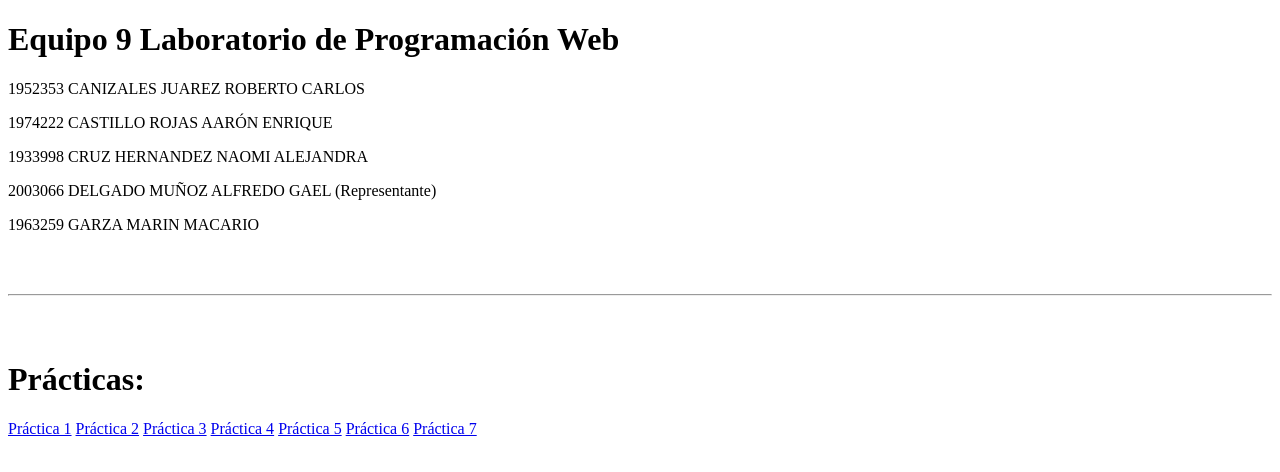
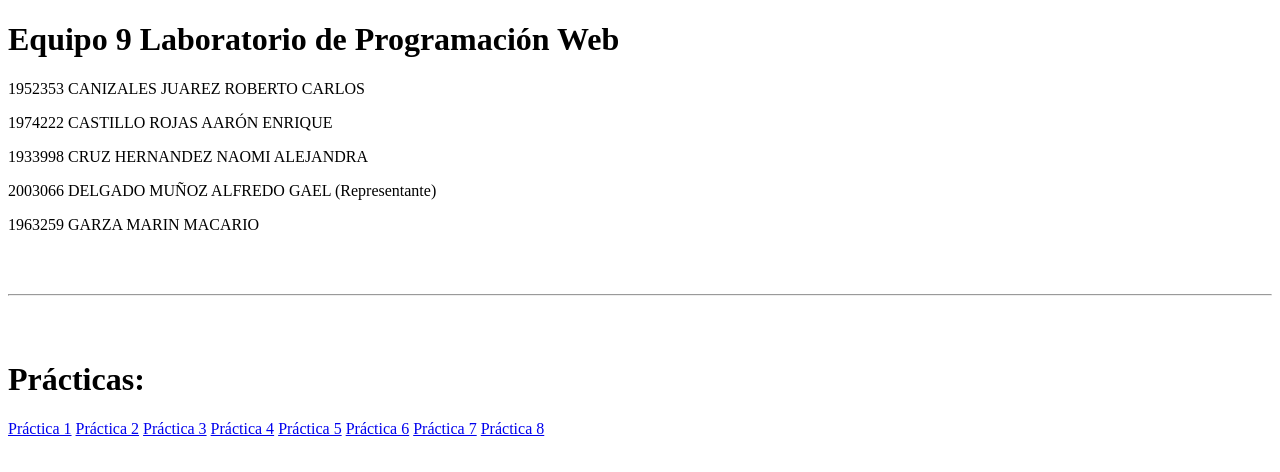
Before and after one commit to AlfredoGael01/AlfredoGael01.github.io, a plain HTML site: page index.html in a window 1280 px wide. Drawn offline with Linux system fonts and the light colour scheme.

Commit message:
Update index.html

```diff
--- a/index.html
+++ b/index.html
@@ -23,5 +23,6 @@
            <a href="practica5.html">Práctica 5<a/>
              <a href="practica6.html">Práctica 6<a/>
                <a href="practica7.html">Práctica 7<a/>
+                  <a href="practica8.html">Práctica 8<a/>
   </body>
 </html>
```
